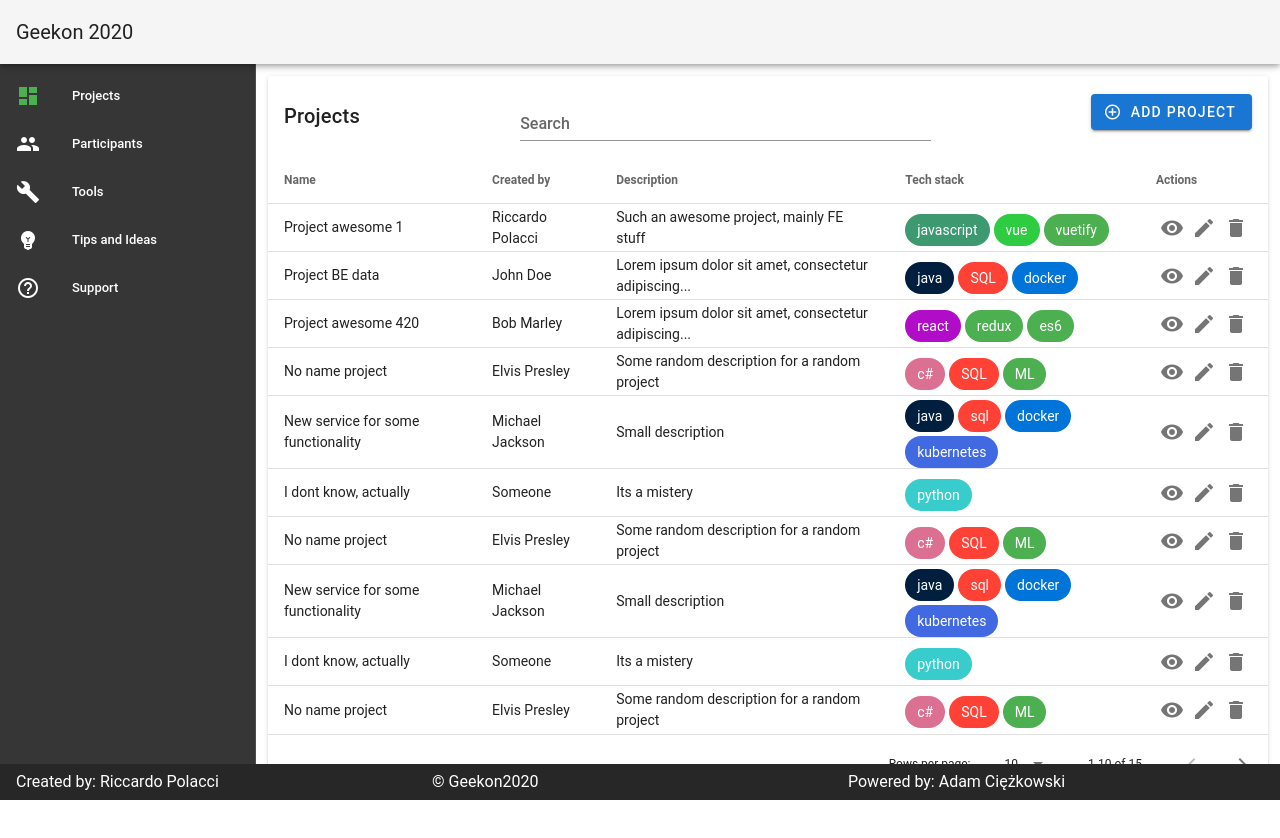
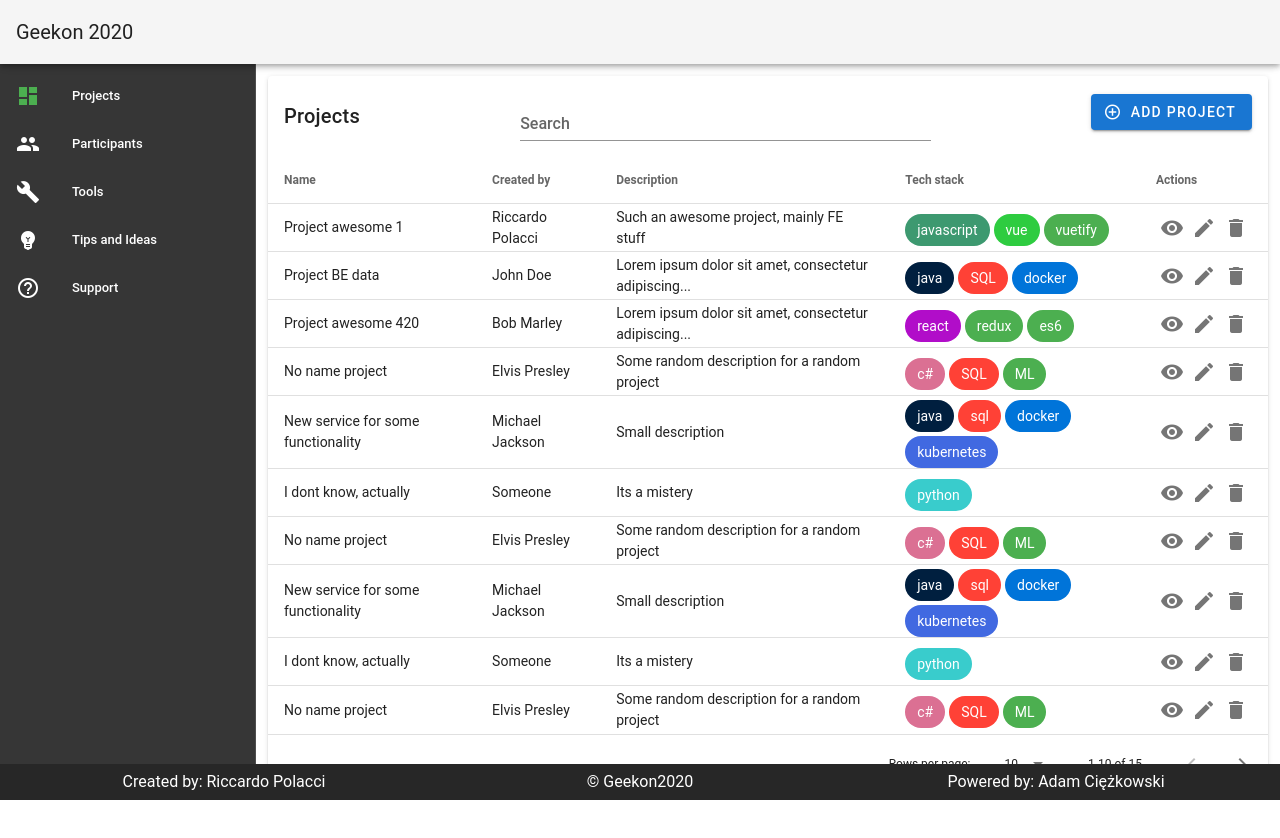
Before and after one commit to SrAxi/project-submission-platform, a Vue app: page / in a window 1280 px wide. Shown: the top 838 px of the page. Built offline with nearby package versions, Linux system fonts and the light colour scheme; the HTML template or start-up script is replaced by a standard one.

Commit message:
- Fixed footer text position

```diff
--- a/src/components/Footer.vue
+++ b/src/components/Footer.vue
@@ -3,7 +3,7 @@
         app
         dark
     >
-        <v-row no-gutters text-center>
+        <v-row no-gutters class="text-center">
             <v-col>
                 <span>Created by: Riccardo Polacci</span>
             </v-col>
```
